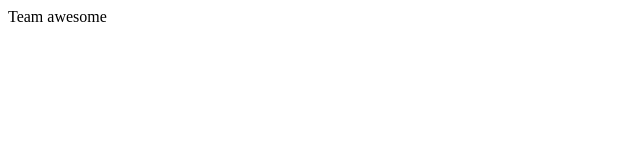
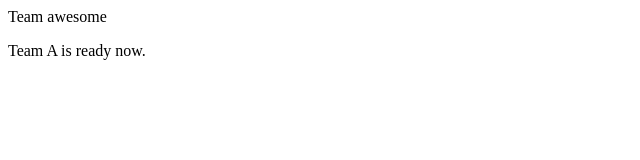
Before and after one commit to SaketWaghade/awesome, a plain HTML site: page index.html in a window 1280 px wide. Shown: the whole page, without its empty margins (0-640 px from the left). Drawn offline with Linux system fonts and the light colour scheme.

Commit message:
new teama is add

```diff
--- a/index.html
+++ b/index.html
@@ -1 +1,2 @@
 <p>Team awesome </p>
+<p>Team A is ready now.</p>
```
